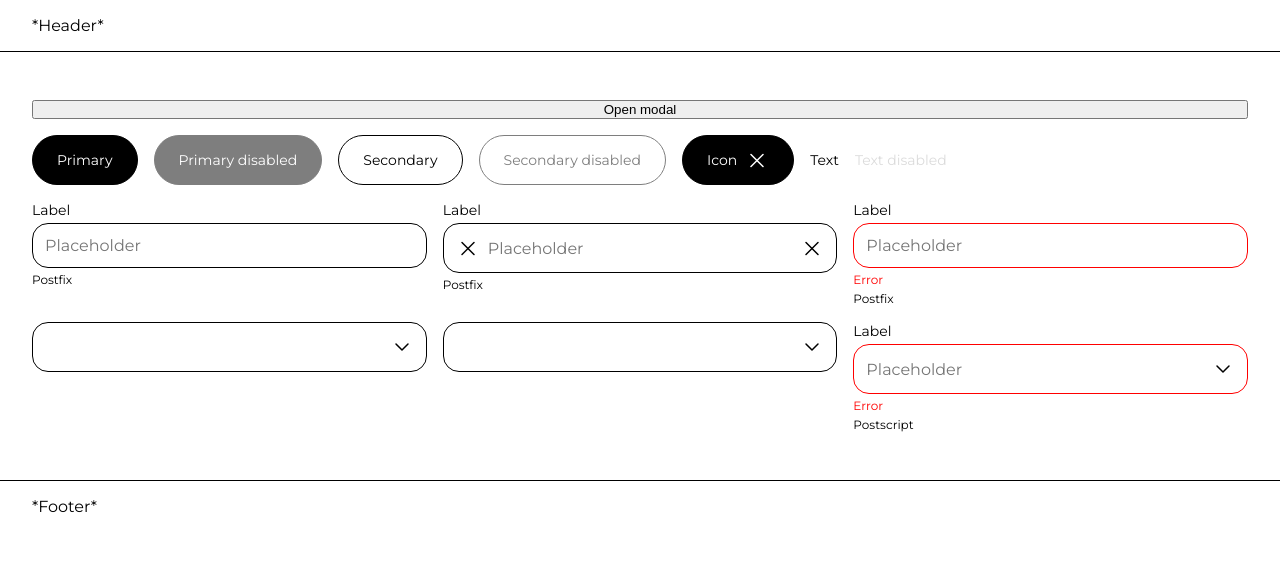
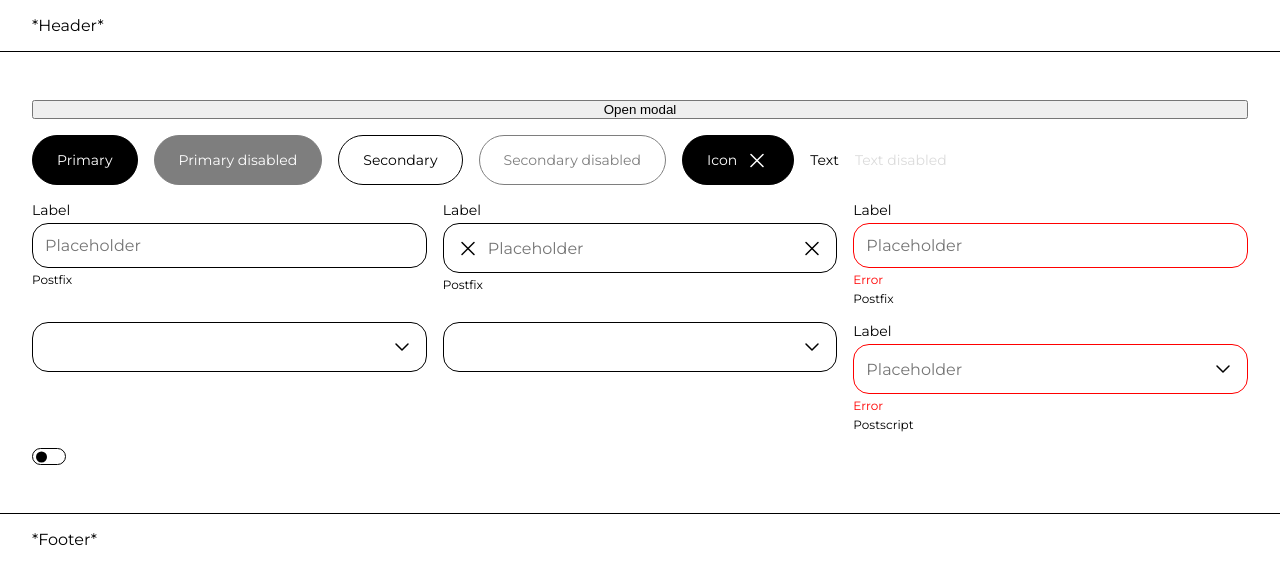
Before and after one commit to lleballex/lleballex-ui, a Next.js app: page / in a window 1280 px wide. Shown: the top 584 px of the page. Built offline with nearby package versions, Linux system fonts and the light colour scheme.

Commit message:
Add Switch

```diff
--- a/src/components/main/Home/Home.tsx
+++ b/src/components/main/Home/Home.tsx
@@ -2,6 +2,7 @@ import HomeModal from './HomeModal'
 import HomeButton from './HomeButton'
 import HomeInput from './HomeInput'
 import HomeSelect from './HomeSelect'
+import HomeSwitch from './HomeSwitch'
 import styles from './Home.module.scss'
 
 export default function Home() {
@@ -11,6 +12,7 @@ export default function Home() {
       <HomeButton />
       <HomeInput />
       <HomeSelect />
+      <HomeSwitch />
     </div>
   )
 }
--- /dev/null
+++ b/src/components/main/Home/HomeSwitch/HomeSwitch.tsx
@@ -0,0 +1,9 @@
+import Switch from '@/components/ui/Switch'
+
+export default function HomeSwitch() {
+  return (
+    <div>
+      <Switch />
+    </div>
+  )
+}
--- /dev/null
+++ b/src/components/main/Home/HomeSwitch/index.ts
@@ -0,0 +1,3 @@
+import HomeSwitch from './HomeSwitch'
+
+export default HomeSwitch
--- /dev/null
+++ b/src/components/ui/Switch/Switch.module.scss
@@ -0,0 +1,34 @@
+@import '@/assets/css/config';
+
+.switch {
+  position: relative;
+  height: 17px;
+  width: 34px;
+  border: 1px solid $black;
+  border-radius: 100px;
+  background: $white;
+  cursor: pointer;
+  transition: $transition;
+
+  &:after {
+    content: '';
+    position: absolute;
+    top: 50%;
+    left: 3px;
+    width: 11px;
+    height: 11px;
+    border-radius: 50%;
+    background: $black;
+    transform: translateY(-50%);
+    transition: $transition;
+  }
+
+  &.active {
+    background: $black;
+
+    &:after {
+      left: calc(100% - 3px - 11px);
+      background: $white;
+    }
+  }
+}
--- /dev/null
+++ b/src/components/ui/Switch/Switch.tsx
@@ -0,0 +1,33 @@
+import { useEffect, useState } from 'react'
+import classNames from 'classnames'
+import styles from './Switch.module.scss'
+
+interface Props {
+  className?: string
+  value?: boolean
+  onChange?: (val: boolean) => void
+}
+
+export default function Switch({
+  className,
+  value: baseValue,
+  onChange,
+}: Props) {
+  // TODO: react hook form, disabled
+
+  const [value, setValue] = useState(baseValue ?? false)
+
+  useEffect(() => onChange?.(value), [value])
+  useEffect(() => {
+    setValue(baseValue ?? value)
+  }, [baseValue])
+
+  return (
+    <div
+      className={classNames(styles.switch, className, {
+        [styles.active]: value,
+      })}
+      onClick={() => setValue(!value)}
+    />
+  )
+}
--- /dev/null
+++ b/src/components/ui/Switch/index.ts
@@ -0,0 +1,3 @@
+import Switch from './Switch'
+
+export default Switch
```
